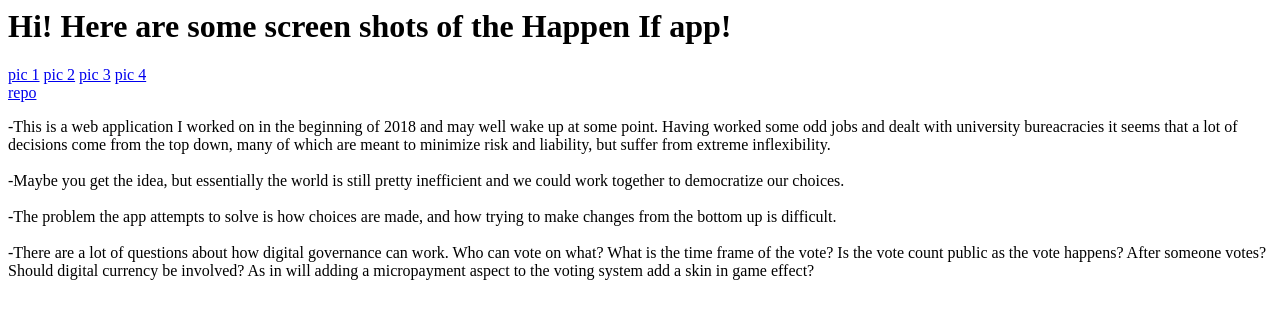
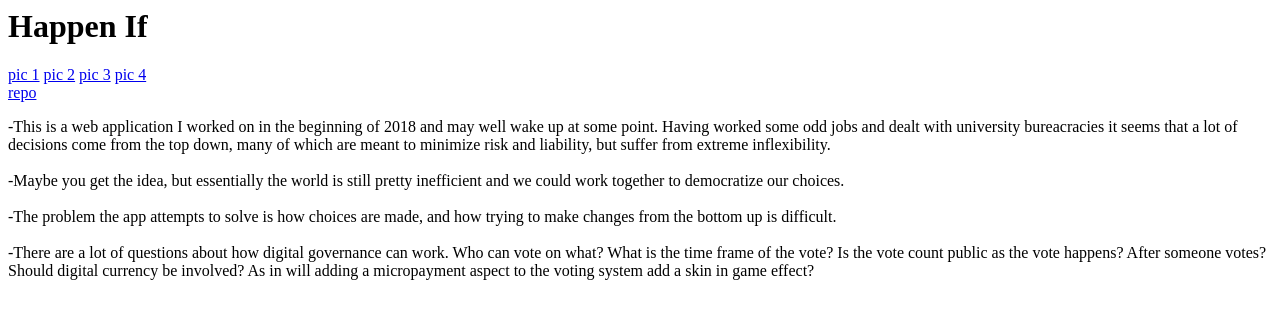
Before and after one commit to owenfernau/HappenIfDemo, a plain HTML site: page index.html in a window 1280 px wide. Drawn offline with Linux system fonts and the light colour scheme.

Commit message:
Update index.html

```diff
--- a/index.html
+++ b/index.html
@@ -3,7 +3,7 @@
 <head>
 
 <body>
-<h1>Hi! Here are some screen shots of the Happen If app!</h1>
+<h1>Happen If</h1>
 
 <a href="pic1.html">pic 1</a>
 <a href="pic2.html">pic 2</a>
```
